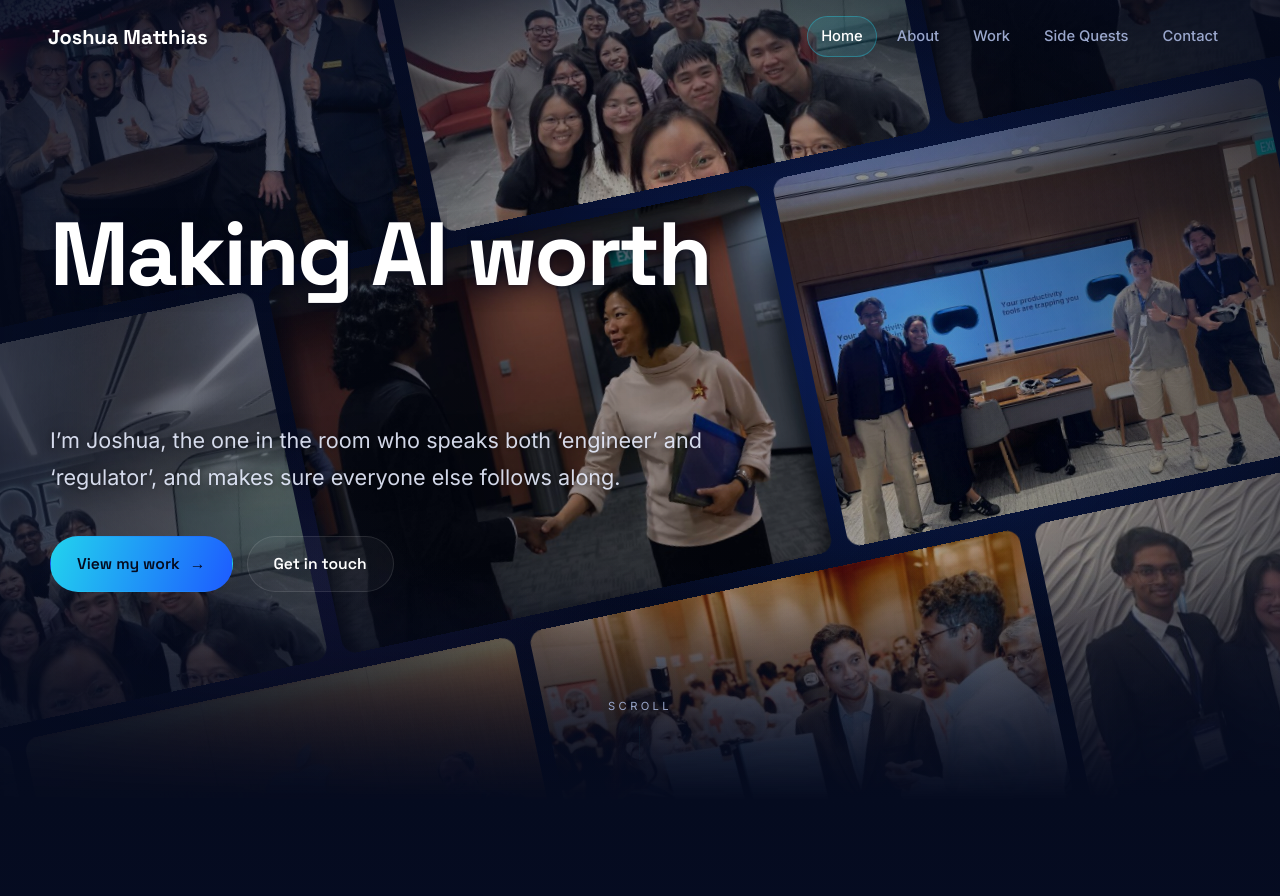
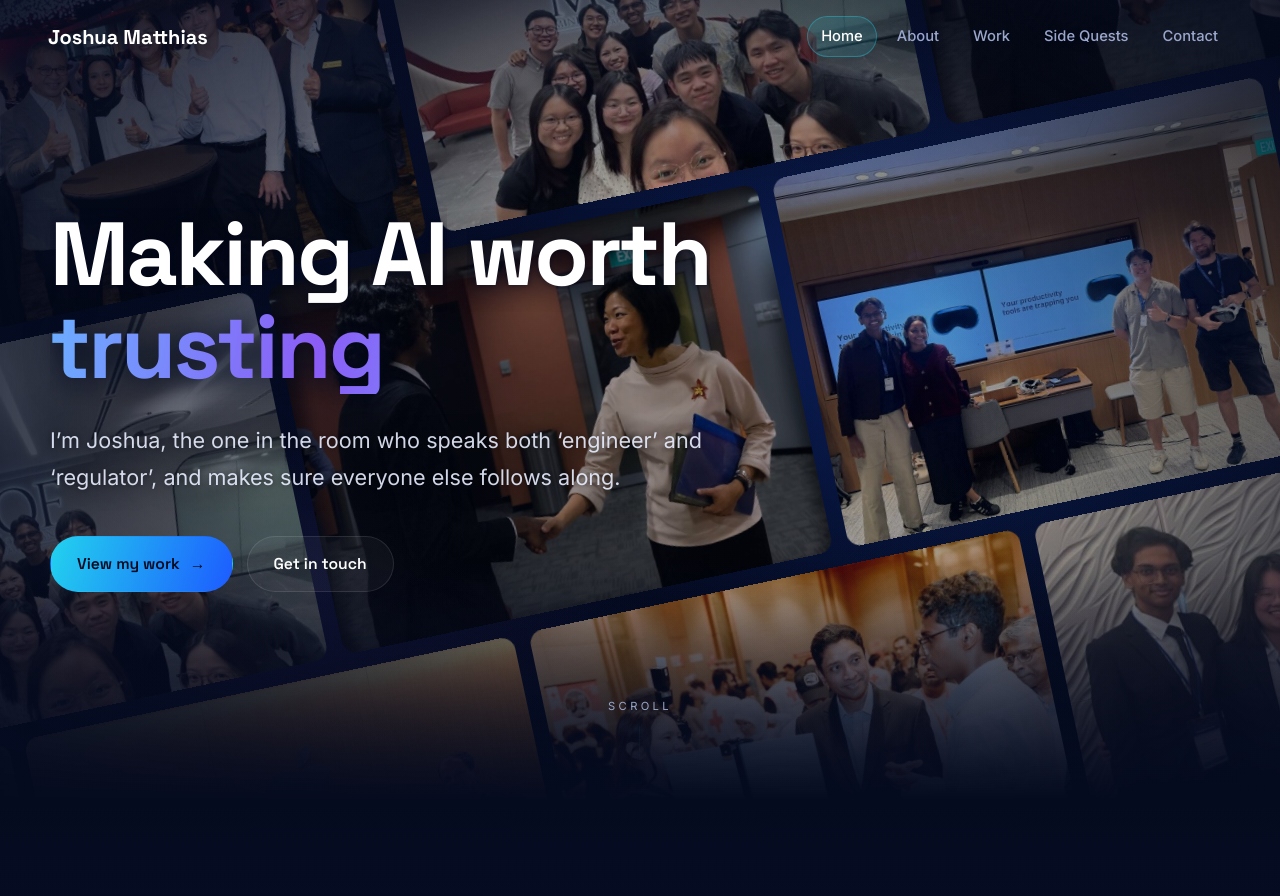
Before and after one commit to joshua-matthias/personal-website, a plain HTML site: page index.html in a window 1280 px wide. Shown: the top 896 px of the page. Drawn offline with nearby package versions, Linux system fonts and the light colour scheme.

Commit message:
Fix hero: let moving gradient repeat so 'trusting' stays visible
Co-Authored-By: Claude Sonnet 5.5 <noreply@anthropic.com>
Claude-Session: https://claude.ai/code/session_0134WQjJEuspQ4HVzh5Q8qJK

```diff
--- a/style.css
+++ b/style.css
@@ -66,7 +66,7 @@ html.lenis, html.lenis body { height: auto; }
   -webkit-text-fill-color: transparent; color: transparent;
 }
 /* Words that get split for animation are inline-blocks, so they need the gradient themselves */
-.grad .word__inner { background-image: linear-gradient(100deg, var(--cyan) 0%, #6ea8ff 50%, var(--violet) 100%); background-repeat: no-repeat; -webkit-background-clip: text; background-clip: text; -webkit-text-fill-color: transparent; color: transparent; }
+.grad .word__inner { background-image: linear-gradient(100deg, var(--cyan) 0%, #6ea8ff 50%, var(--violet) 100%); -webkit-background-clip: text; background-clip: text; -webkit-text-fill-color: transparent; color: transparent; }
 /* Moving gradient: add class "grad--move" next to "grad" on any word */
 .grad--move, .grad--move .word__inner {
   background-image: linear-gradient(100deg, var(--cyan), #6ea8ff, var(--violet), #6ea8ff, var(--cyan));
```
